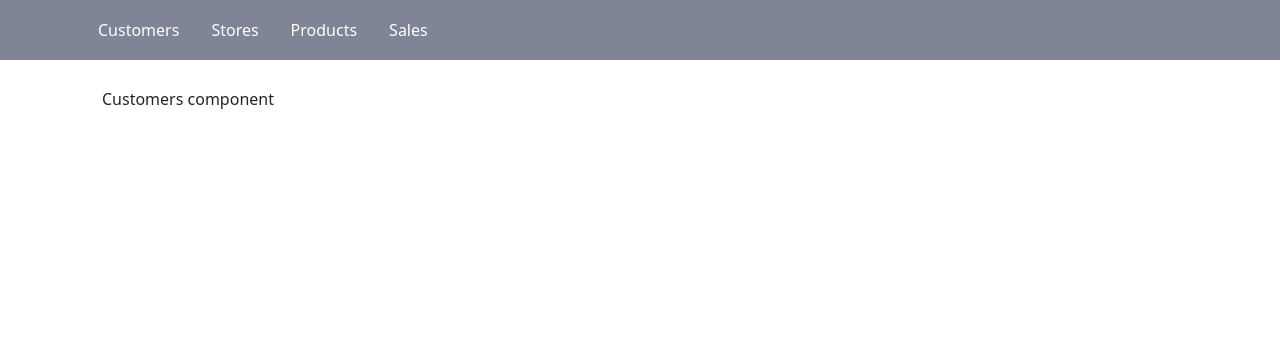
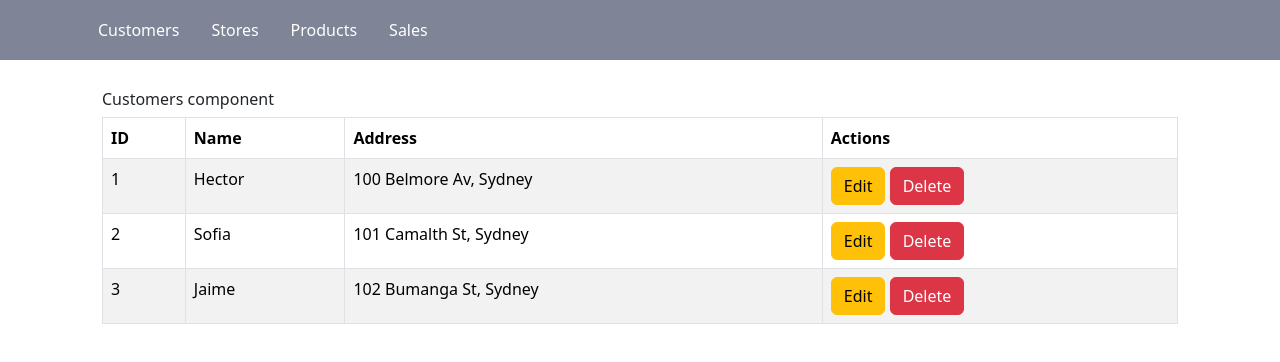
Before and after one commit to egaleon/SalesReactApp, a React (Vite) app in the folder salesreactapp.client/: page / in a window 1280 px wide. Shown: the top 362 px of the page. Built offline with nearby package versions, Linux system fonts and the light colour scheme.

Commit message:
created base table for display tables data

```diff
--- a/salesreactapp.client/src/assets/components/customers/Customers.jsx
+++ b/salesreactapp.client/src/assets/components/customers/Customers.jsx
@@ -1,8 +1,44 @@
+import React from 'react';
+import TableBase from '../table/Table.jsx';
+
+var customersJson = {
+    "customers": [
+        {
+            "Id": 1,
+            "Name": "Hector",
+            "Address": "100 Belmore Av, Sydney"
+        },
+        {
+            "Id": 2,
+            "Name": "Sofia",
+            "Address": "101 Camalth St, Sydney"
+        },
+        {
+            "Id": 3,
+            "Name": "Jaime",
+            "Address": "102 Bumanga St, Sydney"
+        }
+    ]
+};
 
 const Customers = () => {
-  return (
-    <h6>Customers component</h6>
-  );
+    function onEditClick(id) {
+        alert(`Edit click ID: ${id}`);
+    }
+    function onDeleteClick(id) {
+        alert(`Delete click ID: ${id}`);
+    }
+
+    return (
+        <>
+            <h6>Customers component</h6>
+            <TableBase props={customersJson.customers}
+                colnames={['ID', 'Name', 'Address']}
+                onEditClick={onEditClick}
+                onDeleteClick={onDeleteClick}>
+            </TableBase>
+        </>
+    );
 }
 
 export default Customers;
--- /dev/null
+++ b/salesreactapp.client/src/assets/components/table/Table.jsx
@@ -0,0 +1,34 @@
+import { useEffect, useState } from 'react';
+import { Button, Card, Nav, Tabs, Tab, Container, Row, Table } from 'react-bootstrap';
+import 'bootstrap/dist/css/bootstrap.min.css';
+
+const TableBase = ({ props, colnames, onEditClick, onDeleteClick }) => {
+
+    console.log('props: ', props);
+    console.log('cols: ', colnames);
+    return (
+        <Table striped bordered hover>
+            <thead>
+                <tr>
+                    {colnames && colnames.map(colname => <th>{colname}</th>)}
+                    <th>Actions</th>
+                </tr>
+            </thead>
+            <tbody>
+                {props && props.map(customer => (
+                    <tr key={customer.Id}>
+                        { Object.getOwnPropertyNames(customer).map(p => (
+                            <td>{customer[p]}</td>
+                        ))}
+                        <td>
+                            <Button variant="warning" onClick={() => onEditClick(customer.Id)}>Edit</Button>&nbsp;
+                            <Button variant="danger" onClick={() => onDeleteClick(customer.Id)}>Delete</Button>
+                        </td>
+                    </tr>
+                ))}
+            </tbody>
+        </Table>
+    );
+};
+
+export default TableBase;
```
Also changed, not shown: 13 other files (tests, documents, lock files or other folders).
